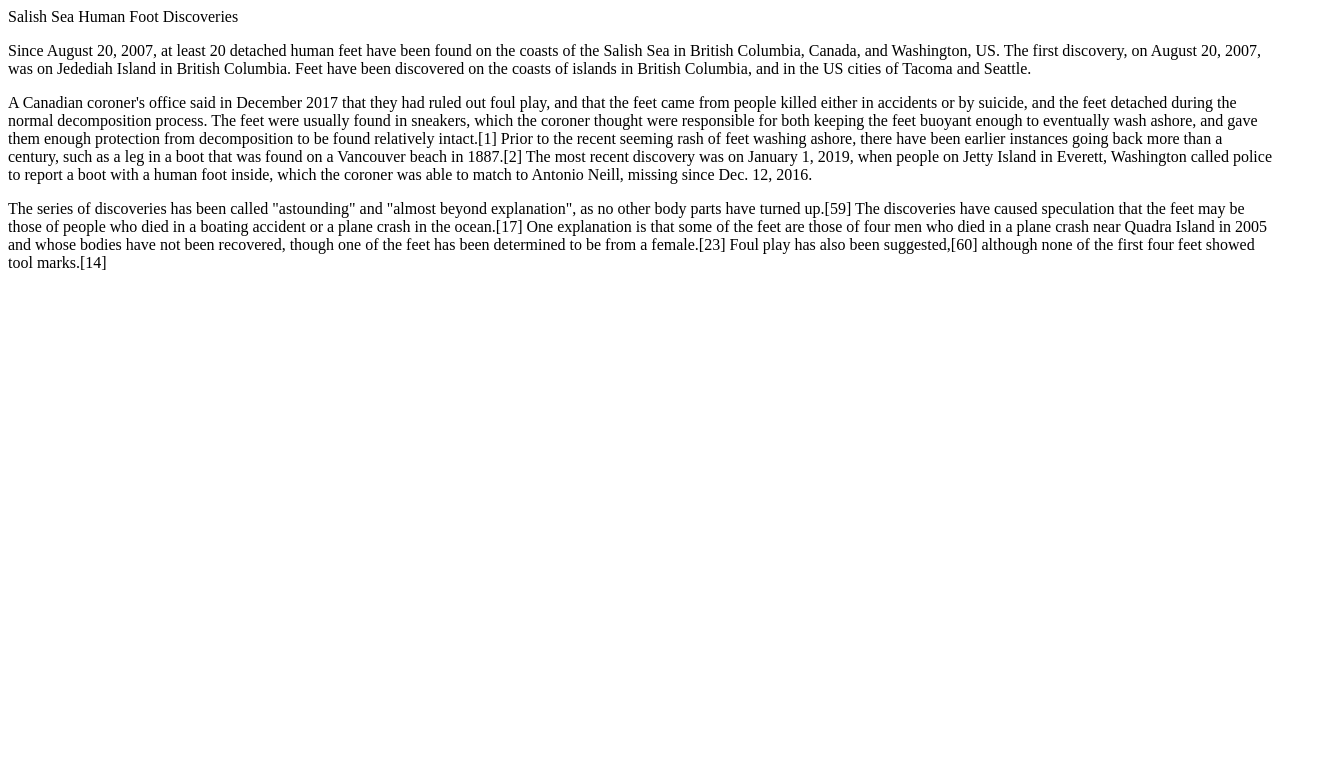
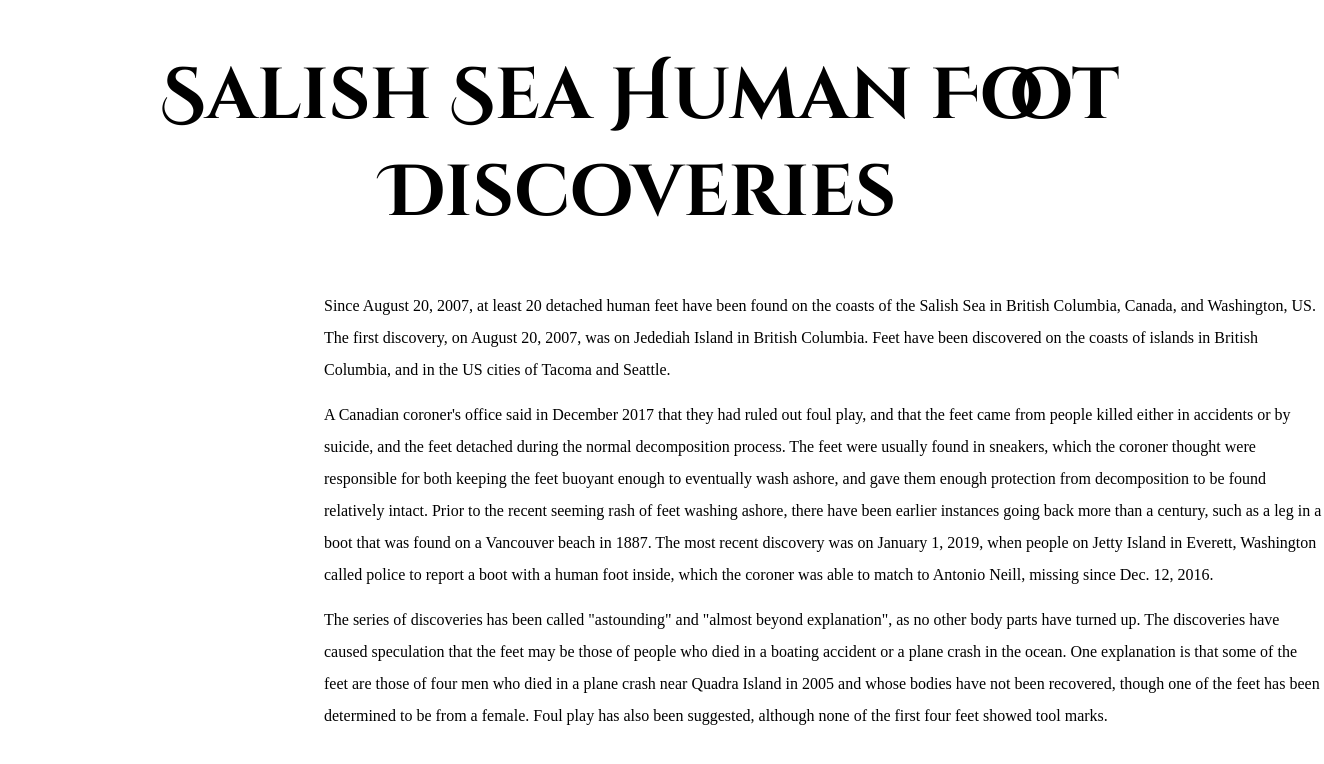
Before and after one commit to yahtzi/CSSLecture-11, a plain HTML site: page index.html in a window 1280 px wide. Shown: the whole page, 1324 px wide, since content can reach past the window. Drawn offline with Linux system fonts and the light colour scheme; a web font is replaced by a local one.

Commit message:
I added my margins

```diff
--- a/index.html
+++ b/index.html
@@ -5,22 +5,23 @@
     <meta name="viewport" content="width=device-width, initial-scale=1.0">
     <meta http-equiv="X-UA-Compatible" content="ie=edge">
     <title>CSSLecture #11</title>
+    <link rel="stylesheet" href="main.css">
 </head>
 <body>
-    <header>Salish Sea Human Foot Discoveries</header>
+    <h1>Salish Sea Human Foot Discoveries</h1>
 
     <p>Since August 20, 2007, at least 20 detached human feet have been found on the coasts of the Salish Sea in British Columbia, Canada, and Washington, US. The first discovery, on August 20,
     2007, was on Jedediah Island in British Columbia. Feet have been discovered on the coasts of islands in British Columbia, and in the US cities of Tacoma and Seattle.</p>
 
     <p>A Canadian coroner's office said in December 2017 that they had ruled out foul play, and that the feet came from people killed either in accidents or by suicide, and the feet detached
     during the normal decomposition process. The feet were usually found in sneakers, which the coroner thought were responsible for both keeping the feet buoyant enough to eventually wash
-    ashore, and gave them enough protection from decomposition to be found relatively intact.[1] Prior to the recent seeming rash of feet washing ashore, there have been earlier instances
-    going back more than a century, such as a leg in a boot that was found on a Vancouver beach in 1887.[2] The most recent discovery was on January 1, 2019, when people on Jetty Island in
+    ashore, and gave them enough protection from decomposition to be found relatively intact. Prior to the recent seeming rash of feet washing ashore, there have been earlier instances
+    going back more than a century, such as a leg in a boot that was found on a Vancouver beach in 1887. The most recent discovery was on January 1, 2019, when people on Jetty Island in
     Everett, Washington called police to report a boot with a human foot inside, which the coroner was able to match to Antonio Neill, missing since Dec. 12, 2016.</p>
 
-    <p>The series of discoveries has been called "astounding" and "almost beyond explanation", as no other body parts have turned up.[59] The discoveries have caused speculation that the feet
-    may be those of people who died in a boating accident or a plane crash in the ocean.[17] One explanation is that some of the feet are those of four men who died in a plane crash near
-    Quadra Island in 2005 and whose bodies have not been recovered, though one of the feet has been determined to be from a female.[23] Foul play has also been suggested,[60] although none
-    of the first four feet showed tool marks.[14]</p>
+    <p>The series of discoveries has been called "astounding" and "almost beyond explanation", as no other body parts have turned up. The discoveries have caused speculation that the feet
+    may be those of people who died in a boating accident or a plane crash in the ocean. One explanation is that some of the feet are those of four men who died in a plane crash near
+    Quadra Island in 2005 and whose bodies have not been recovered, though one of the feet has been determined to be from a female. Foul play has also been suggested, although none
+    of the first four feet showed tool marks.</p>
 </body>
 </html>
--- a/main.css
+++ b/main.css
@@ -7,13 +7,17 @@ font-family: 'Quattrocento', serif;
 
 body {
     font-size: 16px;
+    font-family: 'Quattrocento', serif;
 }
 
-header {
+h1 {
     font-family: 'Cinzel Decorative', cursive;
     text-align: center;
+    font-size: 4.5em;
 }
 
 p {
-    font-family: 'Quattrocento', serif;
+    margin: 0 25% 1%;
+    width: 1000px;
+    line-height: 2em;
 }
```
Also changed, not shown: images/canada-feet.jpg (added).
